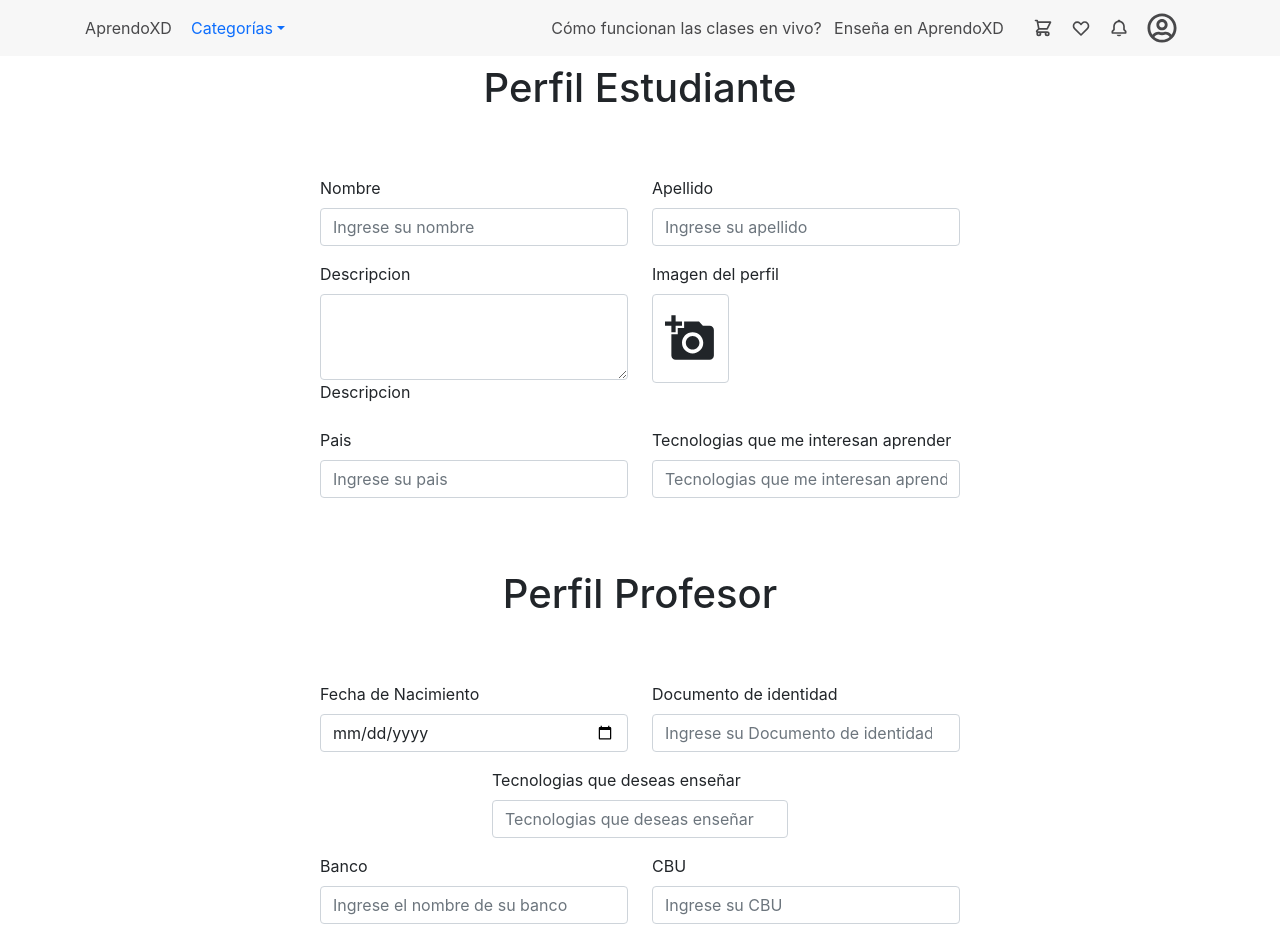
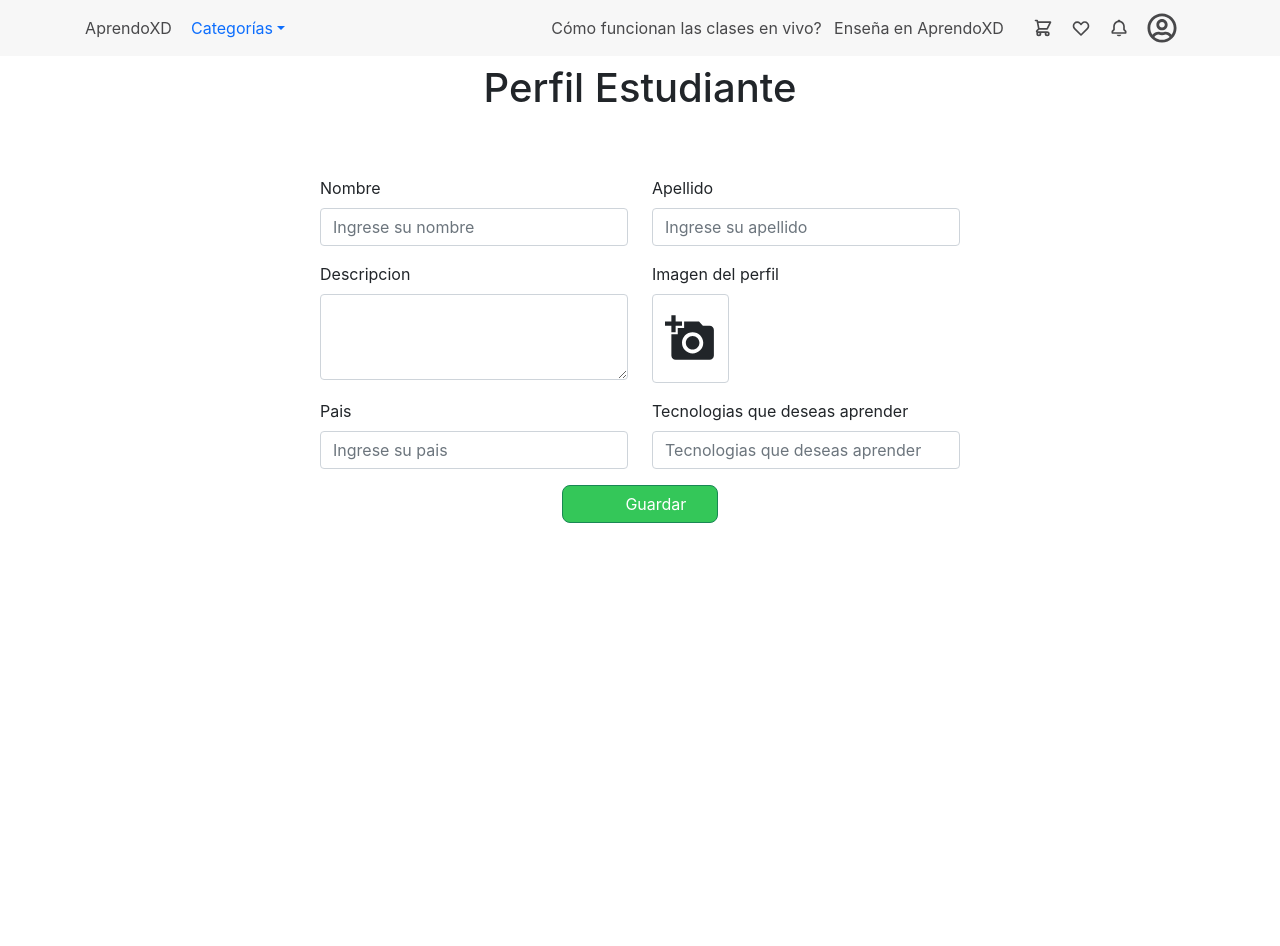
Before and after one commit to Proyecto-grupal/Web, a React (Create React App) app: page /profile in a window 1280 px wide. Shown: the top 946 px of the page. After the commit the page ends 800 px from the top, so only its background shows below. Built offline with nearby package versions, Linux system fonts and the light colour scheme.

Commit message:
Pusheo las funcionabilidades de los Forms antes de cambiar de proyecto

```diff
--- a/src/RoutesWeb/index.js
+++ b/src/RoutesWeb/index.js
@@ -2,8 +2,8 @@ import { Route, Switch } from 'react-router-dom'
 import { Home } from '../components/Home/Home'
 import { Login } from '../components/Login/Login'
 import { LoginCheck } from '../components/LoginCheck/LoginCheck'
-// import { StudentProfile } from '../components/StudentProfile/StudentProfile'
-import { TeacherProfile } from '../components/TeacherProfile/TeacherProfile'
+import { StudentProfile } from '../components/StudentProfile/StudentProfile'
+// import { TeacherProfile } from '../components/TeacherProfile/TeacherProfile'
 
 export const RouterWeb = () => {
   return (
@@ -11,8 +11,8 @@ export const RouterWeb = () => {
       <Route exact path='/' component={Home} />
       <Route exact path='/login' component={Login} />
       <Route exact path='/login/check' component={LoginCheck} />
-      {/* <Route exact path='/profile' component={StudentProfile} /> */}
-      <Route exact path='/profile' component={TeacherProfile} />
+      <Route exact path='/profile' component={StudentProfile} />
+      {/* <Route exact path='/profile' component={TeacherProfile} /> */}
     </Switch>
   )
 }
--- a/src/components/Home/HomeView.jsx
+++ b/src/components/Home/HomeView.jsx
@@ -2,7 +2,7 @@ import {
 
 } from 'react-bootstrap'
 
-import { Style } from './HomeStyle'
+// import { Style } from './HomeStyle'
 
 import { SearchBar } from '../SearchBar/SearchBar'
 
--- a/src/components/SearchBar/SearchBarView.jsx
+++ b/src/components/SearchBar/SearchBarView.jsx
@@ -13,7 +13,7 @@ export const SearchBarView = () => {
   return (
     <div style={Contenedor}>
       <Container>
-        <Col sm={12} md={10} lg={8}>
+        <Col sm={12} md={10} lg={10}>
           <InputGroup size='md'>
             <InputGroup.Text id='e-mail' style={Style} className='bg-white w-100 m-6'>
               <FiSearch className='m-1' size={30} />
--- a/src/components/StudentProfile/StudentProfileStyle.js
+++ b/src/components/StudentProfile/StudentProfileStyle.js
@@ -7,8 +7,8 @@ export const form = {
 
 export const Boton = {
   borderRadius: '8px',
-  paddingLeft: '50px',
-  paddingRight: '50px',
+  paddingLeft: '10%',
+  paddingRight: '10%',
   backgroundColor: '#34c759',
   color: 'white'
 }
--- a/src/components/StudentProfile/StudentProfileView.jsx
+++ b/src/components/StudentProfile/StudentProfileView.jsx
@@ -9,7 +9,17 @@ import {
 import { MdAddAPhoto } from 'react-icons/md'
 import { form, Boton } from './StudentProfileStyle'
 
+import { UseForm } from '../common/UseForm'
+import { Validations } from '../common/Validations'
+
 export const StudentProfileView = () => {
+  const {
+    errors,
+    values,
+    onInputChange,
+    handleSubmit
+  } = UseForm(Validations)
+
   return (
     <div>
       <Row className='m-2'>
@@ -18,16 +28,29 @@ export const StudentProfileView = () => {
         </Col>
       </Row>
       <div style={form} className=' w-100'>
-        <Form className='m-5 w-50'>
+        <Form
+        className='m-5 w-50'
+        onChange={handleSubmit}
+        >
           <Form.Group className='mb-3'>
             <Row>
               <Col>
                 <Form.Label>Nombre</Form.Label>
-                <Form.Control type='name' placeholder='Ingrese su nombre' />
+                <Form.Control
+                  type='text'
+                  placeholder='Ingrese su nombre'
+                  name={values.name}
+                  onChange={e => onInputChange(e)}
+                />
               </Col>
               <Col>
                 <Form.Label>Apellido</Form.Label>
-                <Form.Control type='lastname' placeholder='Ingrese su apellido' />
+                <Form.Control
+                  type='text'
+                  placeholder='Ingrese su apellido'
+                  name={values.lastname}
+                  onChange={e => onInputChange(e)}
+                />
               </Col>
             </Row>
           </Form.Group>
@@ -35,12 +58,20 @@ export const StudentProfileView = () => {
             <Row>
               <Col>
                 <Form.Label>Descripcion</Form.Label>
-                <Form.Control as='textarea' rows={3} />
-                <Form.Label>Descripcion</Form.Label>
+                <Form.Control
+                  as='textarea' rows={3}
+                  name={values.description}
+                  onChange={e => onInputChange(e)}
+                />
               </Col>
               <Col>
                 <Form.Label>Imagen del perfil</Form.Label>
-                <InputGroup.Text id='codigo' className='bg-white w-25 justify-content-center'>
+                <InputGroup.Text
+                  type='img'
+                  className='bg-white w-25 justify-content-center'
+                  name={values.image}
+                  onChange={e => onInputChange(e)}
+                >
                   <MdAddAPhoto size={75} />
                 </InputGroup.Text>
               </Col>
@@ -50,15 +81,25 @@ export const StudentProfileView = () => {
             <Row>
               <Col>
                 <Form.Label>Pais</Form.Label>
-                <Form.Control type='country' placeholder='Ingrese su pais' />
+                <Form.Control
+                  type='text'
+                  placeholder='Ingrese su pais'
+                  name={values.country}
+                  onChange={e => onInputChange(e)}
+                />
               </Col>
               <Col>
-                <Form.Label>Tecnologias que me interesan aprender</Form.Label>
-                <Form.Control type='technologies' placeholder='Tecnologias que me interesan aprender' />
+                <Form.Label>Tecnologias que deseas aprender</Form.Label>
+                <Form.Control
+                  type='text'
+                  placeholder='Tecnologias que deseas aprender'
+                  name={values.learn}
+                  onChange={e => onInputChange(e)}
+                />
               </Col>
             </Row>
           </Form.Group>
-          <Row className='m-2 p-2 justify-content-center'>
+          <Row className='m-2 justify-content-center'>
             <Button style={Boton} variant='outline-success w-25'>Guardar</Button>
           </Row>
         </Form>
--- a/src/components/TeacherProfile/TeacherProfileView.jsx
+++ b/src/components/TeacherProfile/TeacherProfileView.jsx
@@ -9,7 +9,17 @@ import {
 import { MdAddAPhoto } from 'react-icons/md'
 import { form, Boton } from './TeacherProfileStyle'
 
+import { UseForm } from '../common/UseForm'
+import { Validations } from '../common/Validations'
+
 export const TeacherProfileView = () => {
+  const {
+    errors,
+    values,
+    onInputChange,
+    handleSubmit
+  } = UseForm(Validations)
+
   return (
     <div>
       <Row className='m-2'>
@@ -18,16 +28,29 @@ export const TeacherProfileView = () => {
         </Col>
       </Row>
       <div style={form} className=' w-100'>
-        <Form className='m-5 w-50'>
+        <Form
+          className='m-5 w-50'
+          onChange={handleSubmit}
+        >
           <Form.Group className='mb-3'>
             <Row>
               <Col>
                 <Form.Label>Nombre</Form.Label>
-                <Form.Control type='name' placeholder='Ingrese su nombre' />
+                <Form.Control
+                  type='text'
+                  placeholder='Ingrese su nombre'
+                  name={values.name}
+                  onChange={e => onInputChange(e)}
+                />
               </Col>
               <Col>
                 <Form.Label>Apellido</Form.Label>
-                <Form.Control type='lastname' placeholder='Ingrese su apellido' />
+                <Form.Control
+                  type='lastname'
+                  placeholder='Ingrese su apellido'
+                  name={values.lastname}
+                  onChange={e => onInputChange(e)}
+                />
               </Col>
             </Row>
           </Form.Group>
@@ -35,12 +58,20 @@ export const TeacherProfileView = () => {
             <Row>
               <Col>
                 <Form.Label>Descripcion</Form.Label>
-                <Form.Control as='textarea' rows={3} />
-                <Form.Label>Descripcion</Form.Label>
+                <Form.Control
+                  as='textarea' rows={3}
+                  name={values.description}
+                  onChange={e => onInputChange(e)}
+                />
               </Col>
               <Col>
                 <Form.Label>Imagen del perfil</Form.Label>
-                <InputGroup.Text id='codigo' className='bg-white w-25 justify-content-center'>
+                <InputGroup.Text
+                  type='img'
+                  className='bg-white w-25 justify-content-center'
+                  name={values.image}
+                  onChange={e => onInputChange(e)}
+                >
                   <MdAddAPhoto size={75} />
                 </InputGroup.Text>
               </Col>
@@ -50,11 +81,21 @@ export const TeacherProfileView = () => {
             <Row>
               <Col>
                 <Form.Label>Pais</Form.Label>
-                <Form.Control type='country' placeholder='Ingrese su pais' />
+                <Form.Control
+                  type='text'
+                  placeholder='Ingrese su pais'
+                  name={values.country}
+                  onChange={e => onInputChange(e)}
+                />
               </Col>
               <Col>
-                <Form.Label>Tecnologias que me interesan aprender</Form.Label>
-                <Form.Control type='technologies' placeholder='Tecnologias que me interesan aprender' />
+                <Form.Label>Tecnologias que deseas aprender</Form.Label>
+                <Form.Control
+                  type='text'
+                  placeholder='Tecnologias que deseas aprender'
+                  name={values.learn}
+                  onChange={e => onInputChange(e)}
+                />
               </Col>
             </Row>
           </Form.Group>
@@ -66,24 +107,42 @@ export const TeacherProfileView = () => {
         </Col>
       </Row>
       <div style={form} className=' w-100'>
-        <Form className='m-5 w-50'>
+        <Form
+          className='m-5 w-50'
+          onChange={handleSubmit}
+        >
           <Form.Group className='mb-3'>
             <Row>
               <Col>
                 <Form.Label>Fecha de Nacimiento</Form.Label>
-                <Form.Control type='date' placeholder='Ingrese su Fecha de Nacimiento' />
+                <Form.Control
+                  type='date'
+                  placeholder='Ingrese su Fecha de Nacimiento'
+                  name={values.birthday}
+                  onChange={e => onInputChange(e)}
+                />
               </Col>
               <Col>
                 <Form.Label>Documento de identidad</Form.Label>
-                <Form.Control type='number' placeholder='Ingrese su Documento de identidad' />
+                <Form.Control
+                  type='number'
+                  placeholder='Ingrese su Documento de identidad'
+                  name={values.identification}
+                  onChange={e => onInputChange(e)}
+                />
               </Col>
             </Row>
-          </Form.Group >
+          </Form.Group>
           <Form.Group style={form} className='mb-3'>
             <Row className='w-50'>
-              <Col >
-                <Form.Label>Tecnologias que deseas enseñar</Form.Label>
-                <Form.Control type='technologies' placeholder='Tecnologias que deseas enseñar' />
+              <Col>
+                <Form.Label>Tecnologias que deseas ofrecer</Form.Label>
+                <Form.Control
+                  type='text'
+                  placeholder='Tecnologias que deseas ofrecer'
+                  name={values.teach}
+                  onChange={e => onInputChange(e)}
+                />
               </Col>
             </Row>
           </Form.Group>
@@ -91,14 +150,24 @@ export const TeacherProfileView = () => {
             <Row>
               <Col>
                 <Form.Label>Banco</Form.Label>
-                <Form.Control type='text' placeholder='Ingrese el nombre de su banco' />
+                <Form.Control
+                  type='text'
+                  placeholder='Ingrese el nombre de su banco'
+                  name={values.bank}
+                  onChange={e => onInputChange(e)}
+                />
               </Col>
               <Col>
                 <Form.Label>CBU</Form.Label>
-                <Form.Control type='number' placeholder='Ingrese su CBU' />
+                <Form.Control
+                  type='number'
+                  placeholder='Ingrese su CBU'
+                  name={values.cbu}
+                  onChange={e => onInputChange(e)}
+                />
               </Col>
             </Row>
-          </Form.Group >
+          </Form.Group>
           <Row className='m-2 p-2 justify-content-center'>
             <Button style={Boton} variant='outline-success w-25'>Guardar</Button>
           </Row>
--- /dev/null
+++ b/src/components/common/UseForm.jsx
@@ -0,0 +1,57 @@
+import { useState, useEffect } from 'react'
+import { useDispatch, useSelector } from 'react-redux'
+
+export const UseForm = (validations) => {
+  const dispatch = useDispatch()
+
+  const [values, setValues] = useState({
+    name: '',
+    lastname: '',
+    description: '',
+    image: '',
+    country: '',
+    learn: [],
+    birthday: '',
+    identification: '',
+    teach: [],
+    bank: '',
+    cbu: ''
+  })
+
+  const [errors, setErrors] = useState({})
+
+  const onInputChange = (e) => {
+    e.preventDefault()
+    setValues({
+      ...values,
+      [e.target.name]: e.target.value
+    })
+    setErrors(
+      validations({
+        ...values,
+        [e.target.name]: e.target.value
+      })
+    )
+    console.log(e.target.value)
+  }
+
+  const handleSubmit = (e) => {
+    e.preventDefault()
+
+    setValues({
+      name: '',
+      lastname: '',
+      description: '',
+      image: '',
+      country: '',
+      learn: [],
+      birthday: '',
+      identification: '',
+      teach: [],
+      bank: '',
+      cbu: ''
+    })
+  }
+
+  return { handleSubmit, onInputChange, errors, values }
+}
--- /dev/null
+++ b/src/components/common/Validations.jsx
@@ -0,0 +1,38 @@
+export const Validations = (values) => {
+  const errors = {}
+  if (!values.name) { errors.name = 'Name is requiered / El nombre es requerido' } else if (values.name.length < 5 || values.name.length > 50) {
+    errors.name = 'Name should be between 5 and 30 characters of extension / El nombre debe contener entre 5 y 30 caracteres'
+  }
+  //     if (!values.description)
+  //       errors.description = `Description is requiered / La descripcion es requerida`;
+  //     else if (values.description.length < 10 || values.description.length > 50) {
+  //       errors.name = `values's description should be between 10 and 50 characters of extension / La descripcion debe contener entre 5 y 30 caracteres`;
+  //     }
+  //     if (!values.dishes)
+  //       errors.dishes = `values's type of dish is requiered / Se requiere un tipo de plato`;
+  //     else if (values.dishes.length < 4) {
+  //       errors.dishes = `values's type of dish should be at least 5 characters of extension / El tipo de plato de la receta debe ser de al menos 4 caracteres`;
+  //     }
+  //     if (!values.score)
+  //       errors.score = `values's score is requiered / Se requiere una puntuacion de la receta`;
+  //     else if (values.score < 1 || values.score > 100) {
+  //       errors.score = `values's score should be between 1 and 99 / La puntuacion de la receta debe ser entre 1 y 99 puntos`;
+  //     }
+  //     if (!values.healthy)
+  //       errors.healthy = `values's healthy is requiered / Se requiere un puntaje de que tan saludable es la receta`;
+  //     else if (values.healthy < 1 || values.healthy > 100) {
+  //       errors.healthy = `values's healthy should be between 1 and 99 / La puntuacion saludable debe ser entre 1 y 99 puntos`;
+  //     }
+  //     if (!values.steps)
+  //       errors.steps = `values's instructions is requiered / Se requiere las instrucciones de la receta`;
+  //     else if (values.steps.length < 50) {
+  //       errors.steps = `values's  should be between at least 50 characters of extension / Las instrucciones deben contener al menos 50 caracteres`;
+  //     }
+  //     if (!values.image) {
+  //       errors.image = `values's image is requiered / Se requiere una imagen de la receta`;
+  //     }
+  //     // if (values.diets.length === 0) {
+  //     //   errors.diets = `values's diets is requiered / Se requiere el/los tipos de dieta/s en la/s que esta incluida la receta`;
+  //     // }
+  return errors
+}
```
Also changed, not shown: src/components/StudentProfile/StudentProfile.jsx (+0 -20 lines), src/components/TeacherProfile/TeacherProfile.jsx (+0 -20 lines), 1 other file (tests, documents, lock files or other folders).
